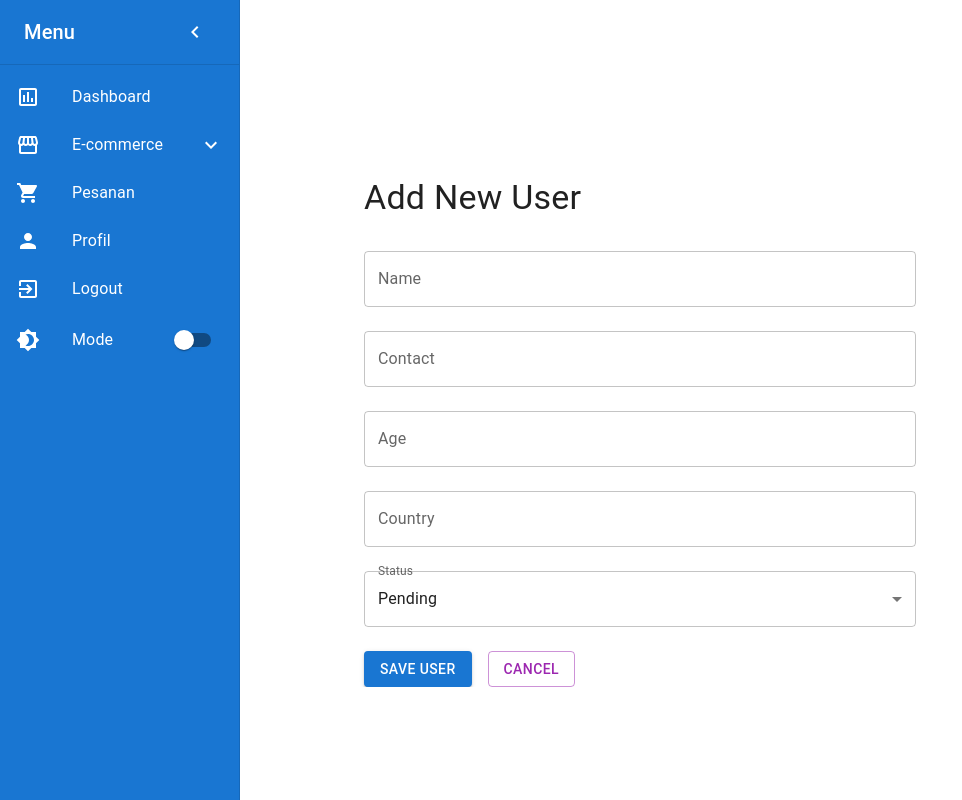
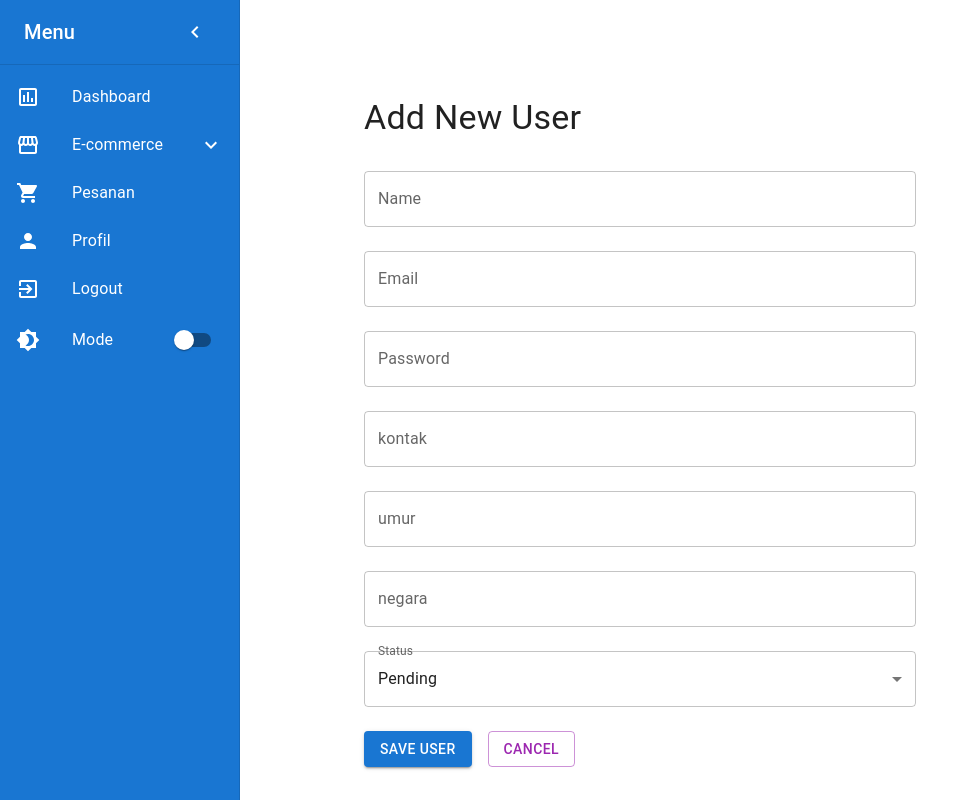
Before and after one commit to projectbinusa/staging-juwangi-client, a React (Vite) app: page /adduser in a window 1280 px wide. Shown: the whole page, without its empty margins (0-962 px from the left). Built offline with nearby package versions, Linux system fonts and the light colour scheme.

Commit message:
integrasi

```diff
--- a/src/component/sidebar/Layout.jsx
+++ b/src/component/sidebar/Layout.jsx
@@ -1,7 +1,7 @@
 // eslint-disable-next-line no-unused-vars
 import React, { useState } from "react";
 import { Outlet } from "react-router-dom";
-import Sidebar from "./Sidebar";
+import Sidebar from "./SideBar";
 import { Box, Toolbar } from "@mui/material";
 
 const Layout = () => {
@@ -21,9 +21,6 @@ const Layout = () => {
           marginleft: openDrawer ? "240px" : "60px",
           // overflow: "auto" ,
 
-          marginLeft: openDrawer ? "240px" : "60px",
-          overflow: "auto",
-
         }}
       >
         <Toolbar />
--- a/src/component/sidebar/SideBar.jsx
+++ b/src/component/sidebar/SideBar.jsx
@@ -42,7 +42,6 @@ const Sidebar = ({ openDrawer, setOpenDrawer }) => {
 
         width: openDrawer ? 240 : 60,
 
-        width: openDrawer ? 0 : 0,
 
         flexShrink: 0,
         "& .MuiDrawer-paper": {
--- a/src/component/user/AddUser.jsx
+++ b/src/component/user/AddUser.jsx
@@ -13,14 +13,17 @@ import {
 } from "@mui/material";
 import axios from "axios";
 import { useNavigate } from "react-router-dom";
+import { API_DUMMY } from "../../utils/api";
 
 const AddUser = () => {
   const navigate = useNavigate();
   const [user, setUser] = useState({
-    name: "",
-    contact: "",
-    age: "",
-    country: "",
+    username: "",
+    email: "",
+    password: "",
+    kontak: "",
+    umur: "",
+    negara: "",
     status: "Pending",
   });
 
@@ -33,14 +36,13 @@ const AddUser = () => {
   const handleSubmit = async (e) => {
     e.preventDefault();
 
-    // Validasi input tidak boleh kosong
-    if (!user.name || !user.contact || !user.age || !user.country) {
+    if (!user.username || !user.email || !user.password || !user.kontak || !user.umur || !user.negara ) {
       setError("Semua field wajib diisi!");
       return;
     }
 
     try {
-      await axios.post("http://localhost:4322/customers", user);
+      await axios.post(`${API_DUMMY}/api/users/register`, user);
       navigate("/user");
     } catch (err) {
       console.error("Error adding user:", err);
@@ -59,39 +61,59 @@ const AddUser = () => {
       <form onSubmit={handleSubmit}>
         <TextField
           label="Name"
-          name="name"
+          name="username"
           variant="outlined"
           fullWidth
           margin="normal"
-          value={user.name}
+          value={user.username}
           onChange={handleChange}
         />
         <TextField
-          label="Contact"
-          name="contact"
+          label="Email"
+          type="email"
+          name="email"
           variant="outlined"
           fullWidth
           margin="normal"
-          value={user.contact}
+          value={user.email}
           onChange={handleChange}
         />
         <TextField
-          label="Age"
-          name="age"
+          label="Password"
+          type="password"
+          name="password"
+          variant="outlined"
+          fullWidth
+          margin="normal"
+          value={user.password}
+          onChange={handleChange}
+        />
+        <TextField
+          label="kontak"
+          name="kontak"
+          variant="outlined"
+          fullWidth
+          margin="normal"
+          value={user.kontak}
+          onChange={handleChange}
+        />
+        <TextField
+          label="umur"
+          name="umur"
           type="number"
           variant="outlined"
           fullWidth
           margin="normal"
-          value={user.age}
+          value={user.umur}
           onChange={handleChange}
         />
         <TextField
-          label="Country"
-          name="country"
+          label="negara"
+          name="negara"
           variant="outlined"
           fullWidth
           margin="normal"
-          value={user.country}
+          value={user.negara}
           onChange={handleChange}
         />
 
--- a/src/component/user/ListUser.jsx
+++ b/src/component/user/ListUser.jsx
@@ -17,6 +17,7 @@ import {
 import { Edit, Delete, Visibility } from "@mui/icons-material";
 import axios from "axios";
 import { useNavigate } from "react-router-dom";
+import { API_DUMMY } from "../../utils/api";
 
 const ListUser = () => {
   const [users, setUsers] = useState([]);
@@ -27,27 +28,37 @@ const ListUser = () => {
     fetchUsers();
   }, []);
 
-  // Fetch Users
+
   const fetchUsers = async () => {
     try {
-        const token = localStorage.getItem("token"); // Ambil token dari localStorage
-        const response = await axios.get("http://localhost:4322/customers", {
+        const token = localStorage.getItem("token");
+        const response = await axios.get(`${API_DUMMY}/api/users`, {
             headers: {
-                Authorization: `Bearer ${token}` // Tambahkan token ke header
+                Authorization: `Bearer ${token}`
             }
         });
-        setUsers(response.data);
-    } catch (error) {
-        console.error("Error fetching users:", error);
-    }
-};
+        console.log("Data dari API:", response.data);
 
 
-  // Handle Delete User
+      if (Array.isArray(response.data)) {
+        setUsers(response.data);
+      } else if (Array.isArray(response.data.data)) {
+        setUsers(response.data.data);
+      } else {
+        console.error("Format data API tidak sesuai");
+        setUsers([]);
+      }
+    } catch (error) {
+      console.error("Error fetching users:", error);
+      setUsers([]);
+    }
+  };
+
+
   const handleDelete = async (id) => {
     if (window.confirm("Are you sure you want to delete this user?")) {
       try {
-        await axios.delete(`http://localhost:4322/customers/${id}`);
+        await axios.delete(`${API_DUMMY}/api/users/${id}`);
         fetchUsers();
       } catch (error) {
         console.error("Error deleting user:", error);
@@ -84,6 +95,7 @@ const ListUser = () => {
             <TableRow>
               <TableCell>#</TableCell>
               <TableCell>Name</TableCell>
+              <TableCell>Email</TableCell>
               <TableCell>Contact</TableCell>
               <TableCell>Age</TableCell>
               <TableCell>Country</TableCell>
@@ -94,15 +106,16 @@ const ListUser = () => {
           <TableBody>
             {users
               .filter((user) =>
-                user.name.toLowerCase().includes(search.toLowerCase())
+                user.username.toLowerCase().includes(search.toLowerCase())
               )
               .map((user, index) => (
                 <TableRow key={user.id}>
                   <TableCell>{index + 1}</TableCell>
-                  <TableCell>{user.name}</TableCell>
-                  <TableCell>{user.contact}</TableCell>
-                  <TableCell>{user.age}</TableCell>
-                  <TableCell>{user.country}</TableCell>
+                  <TableCell>{user.username}</TableCell>
+                  <TableCell>{user.email}</TableCell>
+                  <TableCell>{user.kontak}</TableCell>
+                  <TableCell>{user.umur}</TableCell>
+                  <TableCell>{user.negara}</TableCell>
                   <TableCell>{user.status}</TableCell>
                   <TableCell>
                     <IconButton
--- a/src/component/user/ViewUser.jsx
+++ b/src/component/user/ViewUser.jsx
@@ -9,50 +9,72 @@ import {
 } from "@mui/material";
 import axios from "axios";
 import { useParams, useNavigate } from "react-router-dom";
+import { API_DUMMY } from "../../utils/api";
 
 const ViewUser = () => {
-  const { id } = useParams(); // Mengambil parameter ID dari URL
+  const { id } = useParams();
   const navigate = useNavigate();
   const [user, setUser] = useState(null);
   const [error, setError] = useState("");
+  const [loading, setLoading] = useState(true);
 
   useEffect(() => {
     fetchUser();
-  }, []);
+  }, [id]);
 
   const fetchUser = async () => {
+    setLoading(true);
+    setError("");
+
     try {
-      const response = await axios.get(`http://localhost:4322/customers/${id}`);
-      setUser(response.data);
+      const token = localStorage.getItem("token");
+      const response = await axios.get(`${API_DUMMY}/api/users/${id}`, {
+        headers: {
+          Authorization: `Bearer ${token}`,
+        },
+      });
+
+      console.log("Response dari API:", response);
+      console.log("Data user:", response.data.data);
+
+      if (response.data && typeof response.data.data === "object") {
+        setUser(response.data.data);
+      } else {
+        setError("Data user tidak valid.");
+      }
     } catch (error) {
       console.error("Error fetching user:", error);
       setError("Gagal mengambil data user.");
+    } finally {
+      setLoading(false);
     }
   };
 
   return (
-    <Container maxWidth="lg" sx={{marginLeft: "100px"}}>
+    <Container maxWidth="lg" sx={{ marginLeft: "100px" }}>
       <Typography variant="h4" sx={{ marginBottom: 2 }}>
         User Details
       </Typography>
 
       {error && <Typography color="error">{error}</Typography>}
 
-      {user ? (
+      {loading ? (
+        <Typography>Loading...</Typography>
+      ) : user ? (
         <Card sx={{ maxWidth: 500, marginBottom: 2 }}>
           <CardContent>
-            <Typography variant="h6">Name: {user.name}</Typography>
-            <Typography>Contact: {user.contact}</Typography>
-            <Typography>Age: {user.age}</Typography>
-            <Typography>Country: {user.country}</Typography>
-            <Typography>Status: {user.status}</Typography>
+            <Typography variant="h6">Name: {user?.username }</Typography>
+            <Typography>Contact: {user?.kontak }</Typography>
+            <Typography>Age: {user?.umur }</Typography>
+            <Typography>Country: {user?.negara }</Typography>
+            <Typography>Status: {user?.status }</Typography>
           </CardContent>
         </Card>
       ) : (
-        <Typography>Loading...</Typography>
+        <Typography>User not found.</Typography>
       )}
 
-      <Button variant="outlined" color="primary" onClick={() => navigate("/listuser")}>
+      <Button variant="outlined" color="primary" onClick={() => navigate("/user")}>
         Back to List
       </Button>
     </Container>
```
